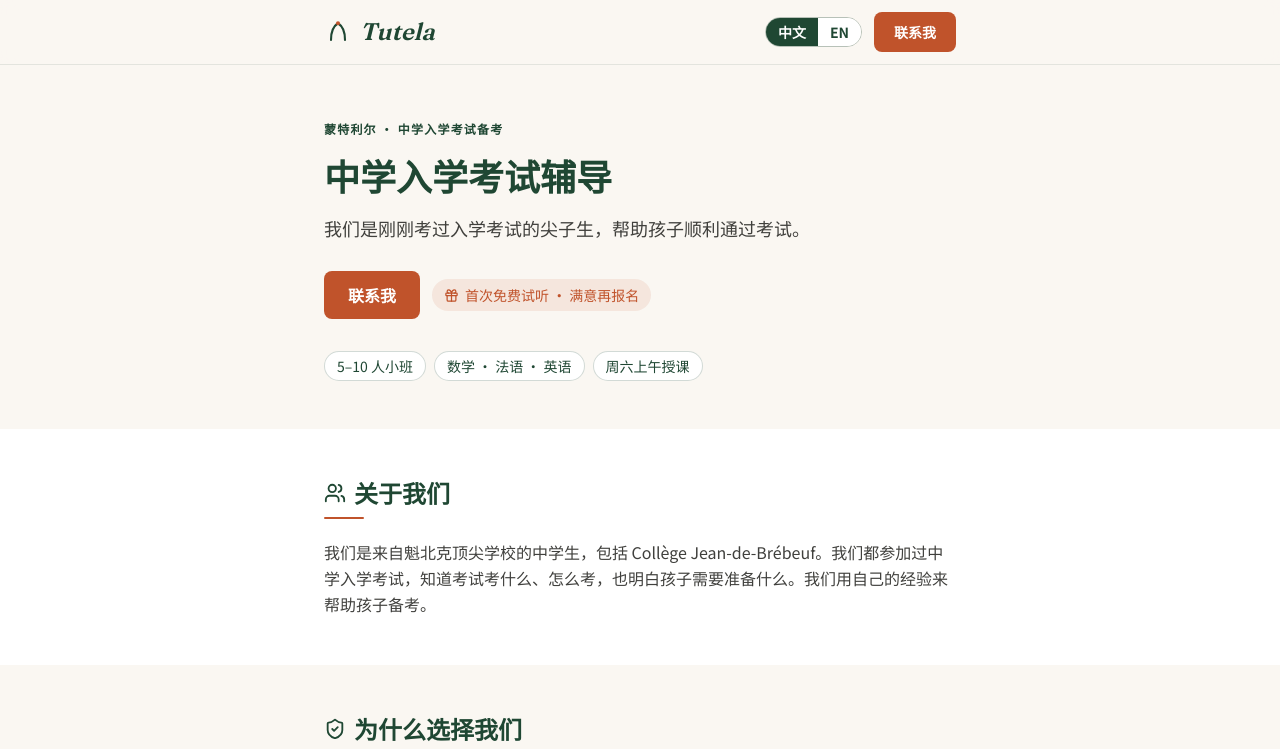
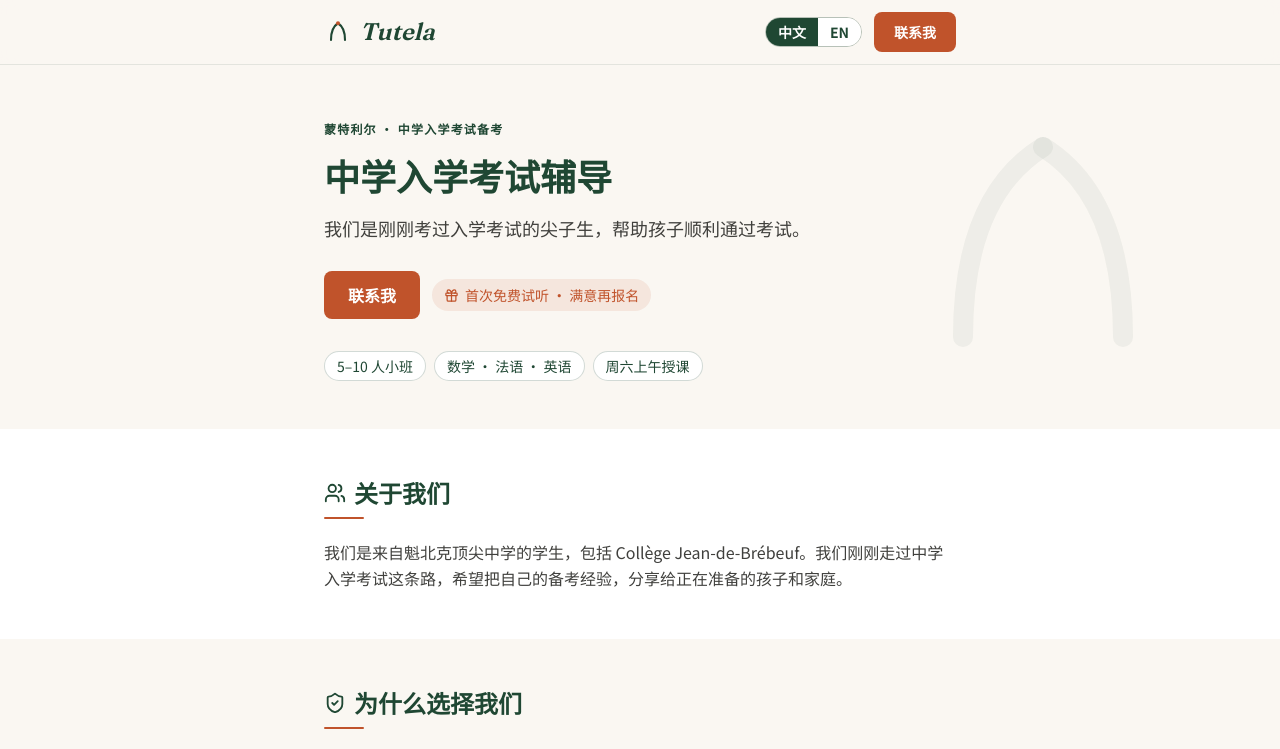
Before and after one commit to dennisxcode/tutela--tutering-site-, a Next.js app: page / in a window 1280 px wide. Shown: the top 749 px of the page. Built offline with nearby package versions, Linux system fonts and the light colour scheme.

Commit message:
feat: QR mobile-scan hint, Vercel Analytics, robots+sitemap, desktop hero motif; compress QR, tighten copy

```diff
--- a/app/layout.tsx
+++ b/app/layout.tsx
@@ -1,5 +1,6 @@
 import type { Metadata } from "next";
 import { Noto_Sans_SC, Fraunces } from "next/font/google";
+import { Analytics } from "@vercel/analytics/next";
 import "./globals.css";
 import { content } from "@/lib/content";
 
@@ -55,6 +56,7 @@ export default function RootLayout({ children }: { children: React.ReactNode })
     <html lang="zh-CN" className={`${noto.variable} ${fraunces.variable} scroll-smooth`}>
       <body className="font-sans antialiased">
         {children}
+        <Analytics />
         <script
           type="application/ld+json"
           dangerouslySetInnerHTML={{ __html: JSON.stringify(orgJsonLd) }}
--- /dev/null
+++ b/app/robots.ts
@@ -0,0 +1,8 @@
+import type { MetadataRoute } from "next";
+
+export default function robots(): MetadataRoute.Robots {
+  return {
+    rules: { userAgent: "*", allow: "/" },
+    sitemap: "https://webtutela.vercel.app/sitemap.xml",
+  };
+}
--- /dev/null
+++ b/app/sitemap.ts
@@ -0,0 +1,12 @@
+import type { MetadataRoute } from "next";
+
+export default function sitemap(): MetadataRoute.Sitemap {
+  return [
+    {
+      url: "https://webtutela.vercel.app",
+      lastModified: new Date(),
+      changeFrequency: "monthly",
+      priority: 1,
+    },
+  ];
+}
--- a/components/WeChatCta.tsx
+++ b/components/WeChatCta.tsx
@@ -21,6 +21,9 @@ export function WeChatCta() {
       <p className="text-sm text-white/70">
         {t(content.footer.contactLabel)}: {content.footer.contactName}
       </p>
+      <p className="mt-1 max-w-xs text-xs leading-relaxed text-white/50">
+        {t(content.footer.qrHelp)}
+      </p>
     </div>
   );
 }
--- a/components/sections/Hero.tsx
+++ b/components/sections/Hero.tsx
@@ -8,7 +8,17 @@ import { CtaButton } from "@/components/CtaButton";
 export function Hero() {
   const { t } = useLanguage();
   return (
-    <section className="mx-auto max-w-content px-5 pb-12 pt-14">
+    <section className="relative overflow-hidden">
+      <svg
+        viewBox="0 0 32 32"
+        fill="none"
+        aria-hidden
+        className="pointer-events-none absolute -right-12 top-1/2 hidden h-80 w-80 -translate-y-1/2 text-ink/[0.05] md:block lg:right-[6%]"
+      >
+        <path d="M8 25 Q8 11 16 6" stroke="currentColor" strokeWidth={2} strokeLinecap="round" />
+        <path d="M24 25 Q24 11 16 6" stroke="currentColor" strokeWidth={2} strokeLinecap="round" />
+      </svg>
+      <div className="relative mx-auto max-w-content px-5 pb-12 pt-14">
       <p className="mb-4 text-xs font-semibold uppercase tracking-widest text-ink">
         {t(content.hero.tag)}
       </p>
@@ -35,6 +45,7 @@ export function Hero() {
           </li>
         ))}
       </ul>
+      </div>
     </section>
   );
 }
--- a/lib/content.ts
+++ b/lib/content.ts
@@ -57,8 +57,8 @@ export const content = {
   whoWeAre: {
     title: { zh: "关于我们", en: "Who we are" },
     body: {
-      zh: "我们是来自魁北克顶尖学校的中学生，包括 Collège Jean-de-Brébeuf。我们都参加过中学入学考试，知道考试考什么、怎么考，也明白孩子需要准备什么。我们用自己的经验来帮助孩子备考。",
-      en: "We're secondary students from top Quebec schools, including Collège Jean-de-Brébeuf. We've all taken the secondary admission exams ourselves — we know what they test, how they work, and what your child needs to prepare. We use that first-hand experience to help your child get ready.",
+      zh: "我们是来自魁北克顶尖中学的学生，包括 Collège Jean-de-Brébeuf。我们刚刚走过中学入学考试这条路，希望把自己的备考经验，分享给正在准备的孩子和家庭。",
+      en: "We're students from top Quebec secondary schools, including Collège Jean-de-Brébeuf. We've just been through the secondary admission exams ourselves, and we want to share what we learned with the children and families preparing for them now.",
     },
   },
   whatWeOffer: {
@@ -150,7 +150,7 @@ export const content = {
       },
     },
     {
-      q: { zh: "group class 通常是几个人？", en: "How many students are in a group class?" },
+      q: { zh: "小班课通常有几个人？", en: "How many students are in a group class?" },
       a: {
         zh: "我们将每组人数设定在5至10人，这样每个孩子都能得到足够的关注，学习效果更好。",
         en: "We keep groups to 5–10 students so every child gets enough attention and learns better.",
@@ -205,6 +205,10 @@ export const content = {
       zh: "扫一扫，添加微信咨询与报名。",
       en: "Scan to add us on WeChat for questions and enrolment.",
     },
+    qrHelp: {
+      zh: "手机访问：在微信中长按二维码即可识别；或截图保存后用「扫一扫」从相册识别。",
+      en: "On a phone: long-press the QR in WeChat to recognise it, or save a screenshot and scan it from your album.",
+    },
     wechatIdLabel: { zh: "微信号", en: "WeChat ID" },
     wechatId: { zh: "wxid_qs6tqmt94en122", en: "wxid_qs6tqmt94en122" },
     contactLabel: { zh: "联系人", en: "Contact" },
--- a/package.json
+++ b/package.json
@@ -10,12 +10,14 @@
     "test": "vitest run"
   },
   "dependencies": {
+    "@vercel/analytics": "^2.0.1",
     "lucide-react": "0.424.0",
     "next": "^14.2.35",
     "react": "18.3.1",
     "react-dom": "18.3.1"
   },
   "devDependencies": {
+    "@testing-library/dom": "^10.4.1",
     "@testing-library/jest-dom": "6.4.8",
     "@testing-library/react": "16.0.0",
     "@types/node": "20.14.14",
```
Also changed, not shown: public/wechat-qr.png, 1 other file (tests, documents, lock files or other folders).
